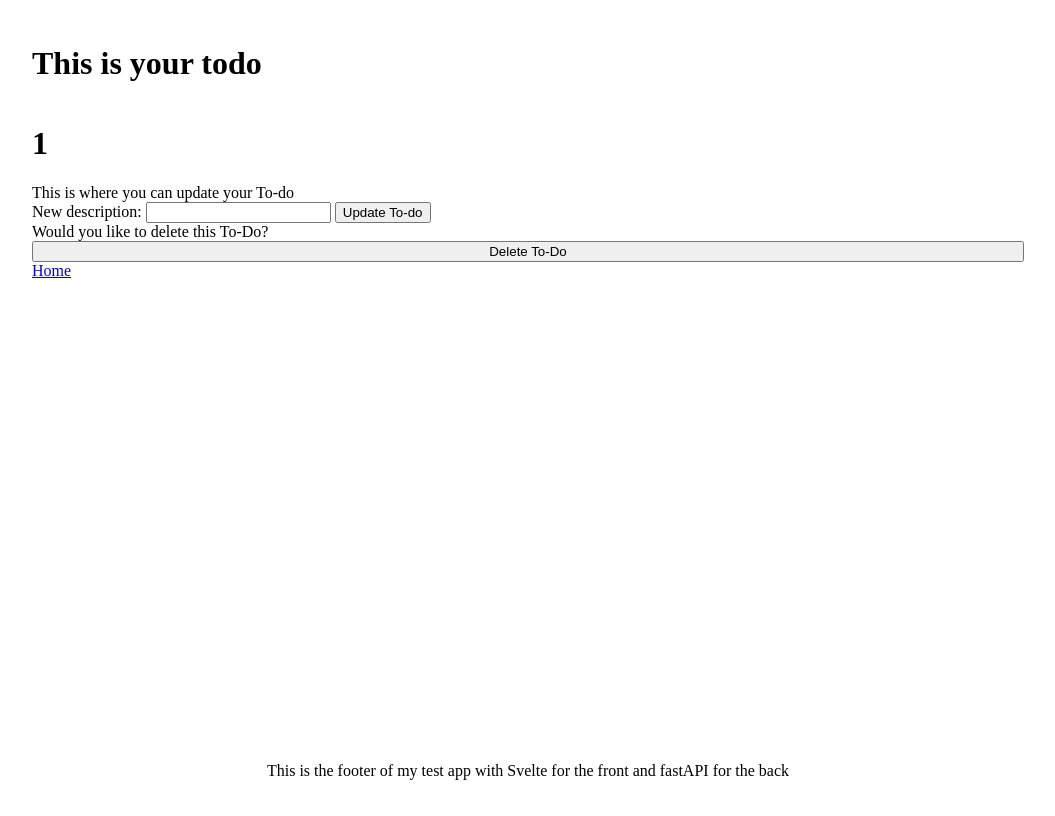
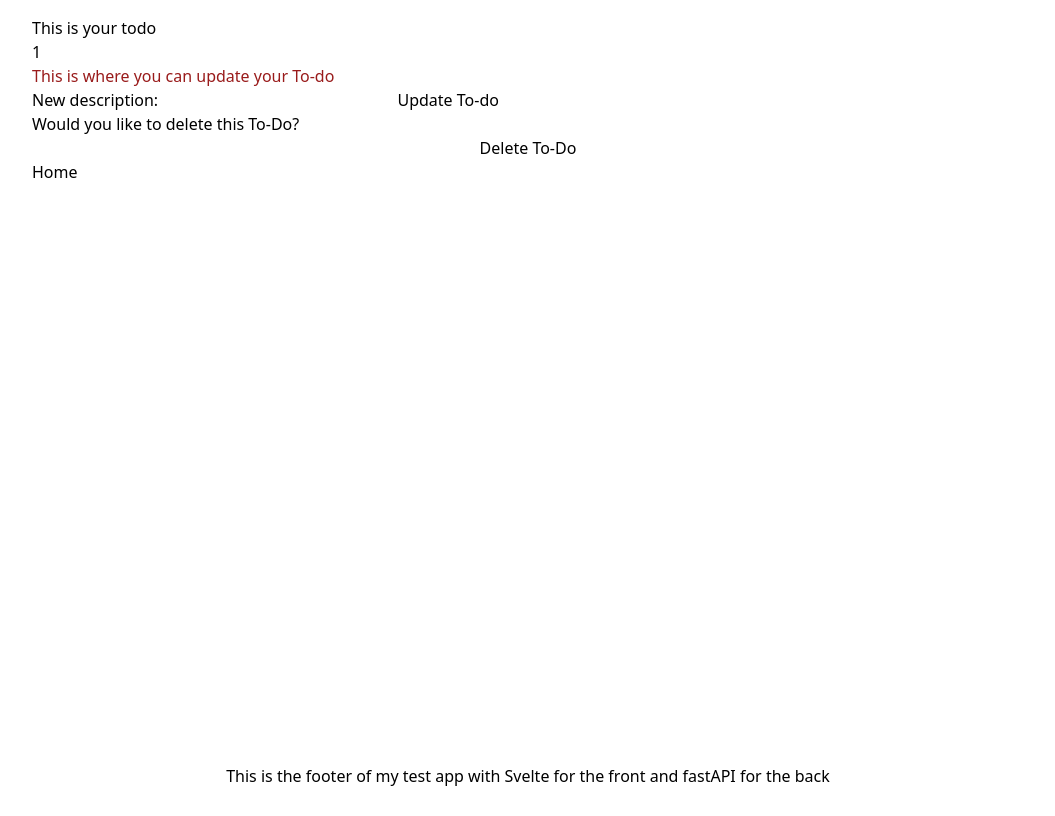
Before and after one commit to CCKJon/fullstack, a SvelteKit app in the folder api-fast/front-svelte/: page /1 in a window 1280 px wide. Shown: the whole page, without its empty margins (112-1167 px from the left). Built offline with nearby package versions, Linux system fonts and the light colour scheme; no server answers.

Commit message:
Updated so that tailwind works everywhere

```diff
--- /dev/null
+++ b/api-fast/front-svelte/postcss.config.cjs
@@ -0,0 +1,13 @@
+const tailwindcss = require('tailwindcss');
+const autoprefixer = require('autoprefixer');
+
+const config = {
+	plugins: [
+		//Some plugins, like tailwindcss/nesting, need to run before Tailwind,
+		tailwindcss(),
+		//But others, like autoprefixer, need to run after,
+		autoprefixer
+	]
+};
+
+module.exports = config;
--- /dev/null
+++ b/api-fast/front-svelte/src/app.postcss
@@ -0,0 +1,4 @@
+/* Write your global styles here, in PostCSS syntax */
+@tailwind base;
+@tailwind components;
+@tailwind utilities;
--- a/api-fast/front-svelte/src/routes/+layout.svelte
+++ b/api-fast/front-svelte/src/routes/+layout.svelte
@@ -1,6 +1,7 @@
 <script>
+	import '../app.postcss';
+</script>
 
-</script>
 <div class="app">
 	<main>
 		<slot />
@@ -10,7 +11,6 @@
 		<p>This is the footer of my test app with Svelte for the front and fastAPI for the back</p>
 	</footer>
 </div>
-
 
 <style>
 	.app {
--- a/api-fast/front-svelte/src/routes/[slug]/+page.svelte
+++ b/api-fast/front-svelte/src/routes/[slug]/+page.svelte
@@ -59,7 +59,7 @@
 	<div>{answer.description}</div>
 {/if}
 
-<div>This is where you can update your To-do</div>
+<div class="text-red-800">This is where you can update your To-do</div>
 <form on:submit|preventDefault={updateTodo}>
 	New description:
 	<input type="text" bind:value={description} />
--- a/api-fast/front-svelte/svelte.config.js
+++ b/api-fast/front-svelte/svelte.config.js
@@ -1,3 +1,4 @@
+import preprocess from 'svelte-preprocess';
 import adapter from '@sveltejs/adapter-auto';
 
 /** @type {import('@sveltejs/kit').Config} */
@@ -7,17 +8,13 @@ const config = {
 		// If your environment is not supported or you settled on a specific environment, switch out the adapter.
 		// See https://kit.svelte.dev/docs/adapters for more information about adapters.
 		adapter: adapter()
-	}
+	},
+
+	preprocess: [
+		preprocess({
+			postcss: true
+		})
+	]
 };
 
 export default config;
-
-const sveltePreprocess = require('svelte-preprocess');
-
-module.exports = {
-	preprocess: sveltePreprocess({
-		postcss: true
-		// Add your Tailwind CSS configuration here:
-		// e.g., `tailwindcss: "./tailwind.config.js"`
-	})
-};
--- /dev/null
+++ b/api-fast/front-svelte/tailwind.config.cjs
@@ -0,0 +1,12 @@
+/** @type {import('tailwindcss').Config}*/
+const config = {
+	content: ['./src/**/*.{html,js,svelte,ts}'],
+
+	theme: {
+		extend: {}
+	},
+
+	plugins: []
+};
+
+module.exports = config;
--- a/api-fast/front-svelte/tailwind.config.js
+++ /dev/null
@@ -1,8 +0,0 @@
-/** @type {import('tailwindcss').Config} */
-export default {
-  content: [],
-  theme: {
-    extend: {},
-  },
-  plugins: [],
-}
```
Also changed, not shown: api-fast/front-svelte/package.json (+11 -2 lines), 1 other file (tests, documents, lock files or other folders).
